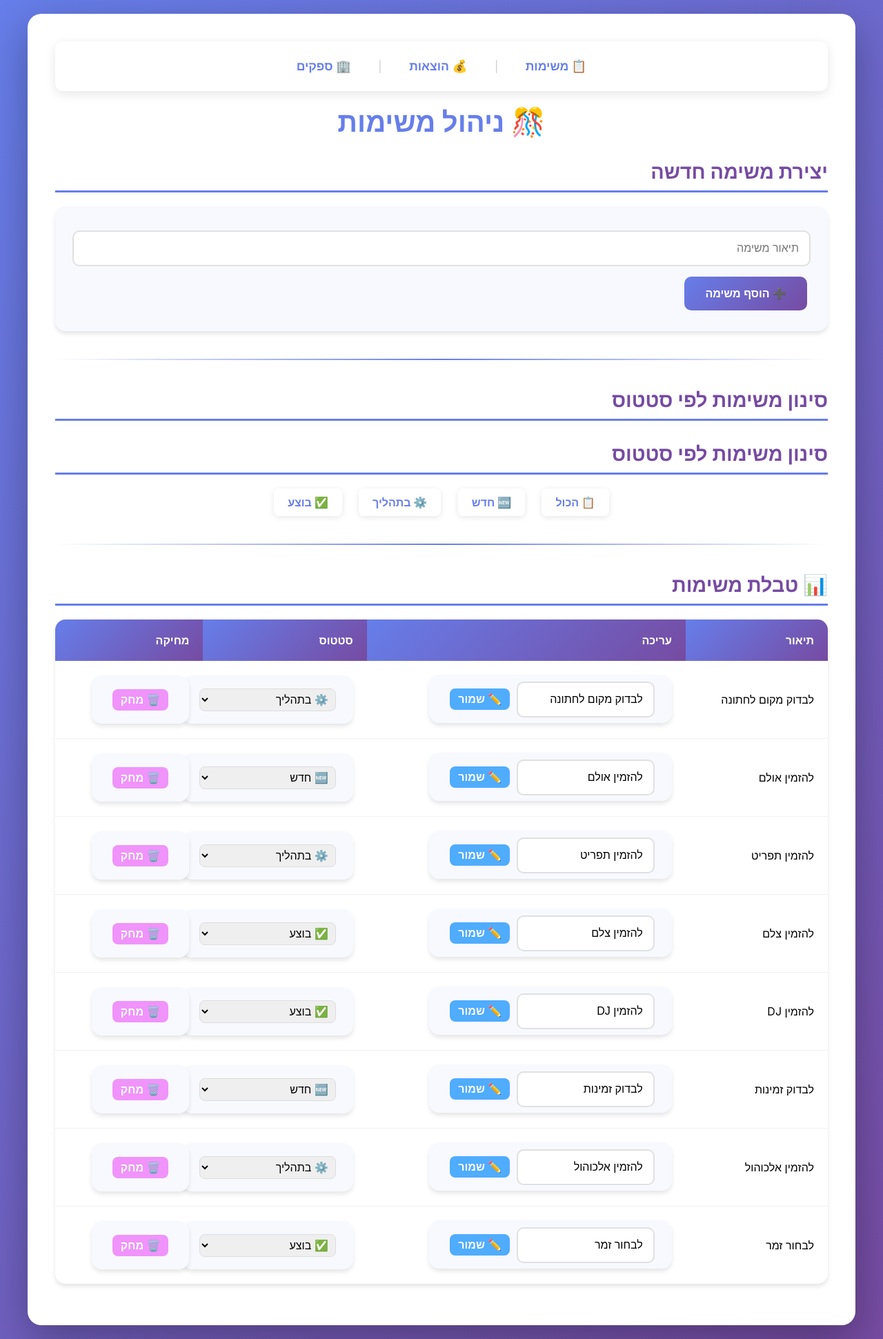
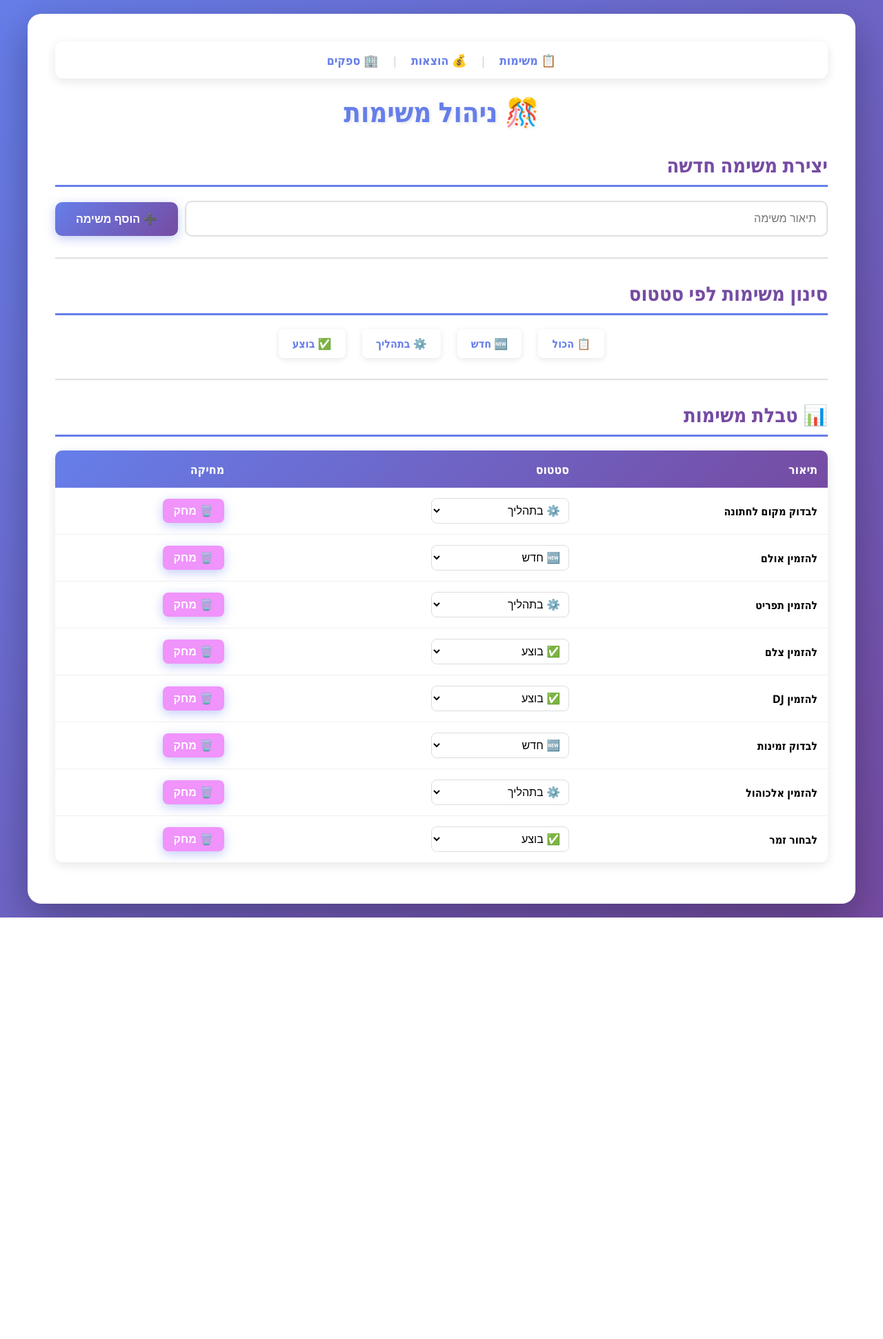
Before and after one commit to yosefyeshua/wedding-system, a Flask app: page /tasks in a window 1280 px wide. Shown: the whole page at 69% size. After the commit the page ends 1330 px from the top, so only its background shows below. Run offline with Flask 3, Linux system fonts and the light colour scheme; data comes from the database, SQL or seed files in the repository; both versions use the stored data as it was after the commit.

Commit message:
Fixed tasks table - added description column support

```diff
--- a/app.py
+++ b/app.py
@@ -1,128 +1,82 @@
-from flask import Flask, render_template, request, redirect, url_for
+from flask import Flask, render_template, request, redirect
 import sqlite3
 
 app = Flask(__name__)
 
-# פונקציה טלחיבור ל-Database
-def get_db_connection():
+# ===== HOME =====
+@app.route('/')
+def index():
+    return redirect('/tasks')
+
+# ===== TASKS ROUTES =====
+@app.route('/tasks')
+def tasks():
+    status_filter = request.args.get('status')
     conn = sqlite3.connect('database.db')
-    conn.row_factory = sqlite3.Row  # מאפשר גישה לעמודות בשם
-    return conn
-
-@app.route("/")
-def home():
-    # דף הבית יעביר אוטומטית למסך המשימות
-    return redirect(url_for("tasks_page"))
-
-@app.route("/tasks", methods=["GET"])
-def tasks_page():
-    """
-    מסך ניהול משימות:
-    - מציג רשימת משימות
-    - מאפשר סינון לפי סטטוס (חדש/בתהליך/בוצע)
-    """
-    status_filter = request.args.get("status")
-
-    conn = get_db_connection()
+    conn.row_factory = sqlite3.Row
+    c = conn.cursor()
 
     if status_filter:
-        tasks = conn.execute('SELECT * FROM tasks WHERE status = ?', (status_filter,)).fetchall()
+        c.execute('SELECT * FROM tasks WHERE status = ?', (status_filter,))
     else:
-        tasks = conn.execute('SELECT * FROM tasks').fetchall()
+        c.execute('SELECT * FROM tasks')
 
+    tasks = c.fetchall()
     conn.close()
+    return render_template('tasks.html', tasks=tasks)
 
-    return render_template("tasks.html", tasks=tasks, current_status=status_filter)
-
-@app.route("/tasks/create", methods=["POST"])
+@app.route('/tasks/create', methods=['POST'])
 def create_task():
-    """
-    יצירת משימה חדשה (User Story: יצירת משימה)
-    """
-    title = request.form.get("title")
-
-    if title:
-        conn = get_db_connection()
-        conn.execute('INSERT INTO tasks (title, status) VALUES (?, ?)',
-                     (title, 'חדש'))
-        conn.commit()
-        conn.close()
-
-    return redirect(url_for("tasks_page"))
-
-@app.route("/tasks/<int:task_id>/edit", methods=["POST"])
-def edit_task(task_id):
-    """
-    עריכת משימה קיימת (User Story: עריכת משימה)
-    """
-    new_title = request.form.get("title")
-    new_status = request.form.get("status")
-
-    conn = get_db_connection()
-
-    if new_title and new_status:
-        conn.execute('UPDATE tasks SET title = ?, status = ? WHERE id = ?',
-                     (new_title, new_status, task_id))
-    elif new_title:
-        conn.execute('UPDATE tasks SET title = ? WHERE id = ?',
-                     (new_title, task_id))
-    elif new_status:
-        conn.execute('UPDATE tasks SET status = ? WHERE id = ?',
-                     (new_status, task_id))
-
+    description = request.form['description']
+    conn = sqlite3.connect('database.db')
+    c = conn.cursor()
+    c.execute('INSERT INTO tasks (title, description, status) VALUES (?, ?, ?)', (description, description, 'חדש'))
     conn.commit()
     conn.close()
-
-    return redirect(url_for("tasks_page"))
-
-@app.route("/tasks/<int:task_id>/delete", methods=["POST"])
-def delete_task(task_id):
-    """
-    מחיקת משימה (User Story: מחיקת משימה)
-    """
-    conn = get_db_connection()
-    conn.execute('DELETE FROM tasks WHERE id = ?', (task_id,))
+    return redirect('/tasks')
+@app.route('/tasks/status/<int:task_id>', methods=['POST'])
+def update_task_status(task_id):
+    new_status = request.form['new_status']
+    conn = sqlite3.connect('database.db')
+    c = conn.cursor()
+    c.execute('UPDATE tasks SET status = ? WHERE id = ?', (new_status, task_id))
     conn.commit()
     conn.close()
+    return redirect('/tasks')
 
-    return redirect(url_for("tasks_page"))
+@app.route('/tasks/delete/<int:task_id>', methods=['POST'])
+def delete_task(task_id):
+    conn = sqlite3.connect('database.db')
+    c = conn.cursor()
+    c.execute('DELETE FROM tasks WHERE id = ?', (task_id,))
+    conn.commit()
+    conn.close()
+    return redirect('/tasks')
 
-@app.route("/budget", methods=["GET"])
-def budget_page():
-    """
-    מסך הוצאות + סיכום (User Stories: הוספת הוצאה, סיכום הוצאות)
-    """
-    conn = get_db_connection()
-    expenses = conn.execute('SELECT * FROM expenses').fetchall()
+# ===== BUDGET ROUTES =====
+@app.route('/budget')
+def budget():
+    conn = sqlite3.connect('database.db')
+    conn.row_factory = sqlite3.Row
+    c = conn.cursor()
+    c.execute('SELECT * FROM expenses')
+    expenses = c.fetchall()
+    c.execute('SELECT SUM(amount) FROM expenses')
+    total = c.fetchone()[0] or 0
+    conn.close()
+    return render_template('budget.html', expenses=expenses, total=total)
 
-    # חישוב סכום כולל
-    total = sum(expense['amount'] for expense in expenses)
+@app.route('/budget/add', methods=['POST'])
+def add_expense():
+    description = request.form['description']
+    amount = float(request.form['amount'])
+    conn = sqlite3.connect('database.db')
+    c = conn.cursor()
+    c.execute('INSERT INTO expenses (description, amount) VALUES (?, ?)', (description, amount))
+    conn.commit()
+    conn.close()
+    return redirect('/budget')
 
-    conn.close()
-
-    return render_template("budget.html", expenses=expenses, total=total)
-
-@app.route("/budget/add", methods=["POST"])
-def add_expense():
-    """
-    הוספת הוצאה (User Story: הוספת הוצאה)
-    """
-    description = request.form.get("description")
-    amount_str = request.form.get("amount")
-
-    try:
-        amount = float(amount_str)
-    except (TypeError, ValueError):
-        amount = 0
-
-    if description and amount > 0:
-        conn = get_db_connection()
-        conn.execute('INSERT INTO expenses (description, amount) VALUES (?, ?)',
-                     (description, amount))
-        conn.commit()
-        conn.close()
-
-    return redirect(url_for("budget_page"))
 # ===== SUPPLIERS ROUTES =====
 @app.route('/suppliers')
 def suppliers():
@@ -159,5 +113,6 @@
     conn.commit()
     conn.close()
     return redirect('/suppliers')
-if __name__ == "__main__":
+
+if __name__ == '__main__':
     app.run(debug=True, port=5001)
--- a/static/css/style.css
+++ b/static/css/style.css
@@ -10,59 +6,82 @@
 }
 
 body {
-    font-family: -apple-system, BlinkMacSystemFont, 'Segoe UI', 'Roboto', 'Helvetica', 'Arial', sans-serif;
+    font-family: 'Segoe UI', Tahoma, Geneva, Verdana, sans-serif;
     background: linear-gradient(135deg, #667eea 0%, #764ba2 100%);
     min-height: 100vh;
     padding: 20px;
     direction: rtl;
 }
 
-/* מיכל ראשי */
 .container {
     max-width: 1200px;
     margin: 0 auto;
     background: white;
+    padding: 40px;
     border-radius: 20px;
     box-shadow: 0 20px 60px rgba(0, 0, 0, 0.3);
-    padding: 40px;
+    animation: fadeIn 0.5s ease-in;
 }
 
-/* כותרת ראשית */
+@keyframes fadeIn {
+    from {
+        opacity: 0;
+        transform: translateY(-20px);
+    }
+    to {
+        opacity: 1;
+        transform: translateY(0);
+    }
+}
+
+/* ===== HEADINGS ===== */
 h1 {
     color: #667eea;
+    text-align: center;
+    margin-bottom: 30px;
     font-size: 2.5rem;
-    margin-bottom: 10px;
-    text-align: center;
-    font-weight: 700;
+    text-shadow: 2px 2px 4px rgba(0, 0, 0, 0.1);
 }
 
 h2 {
     color: #764ba2;
-    font-size: 1.8rem;
     margin: 30px 0 20px 0;
     padding-bottom: 10px;
     border-bottom: 3px solid #667eea;
+    font-size: 1.8rem;
 }
 
-/* טפסים */
+h3 {
+    color: #667eea;
+    margin: 20px 0 15px 0;
+    font-size: 1.3rem;
+}
+
+hr {
+    border: none;
+    border-top: 2px solid #e0e0e0;
+    margin: 30px 0;
+}
+
+/* ===== FORMS ===== */
 form {
-    background: #f8f9ff;
-    padding: 25px;
-    border-radius: 15px;
-    margin-bottom: 30px;
-    box-shadow: 0 4px 6px rgba(0, 0, 0, 0.1);
+    margin: 20px 0;
+    display: flex;
+    gap: 10px;
+    flex-wrap: wrap;
+    align-items: center;
 }
 
 input[type="text"],
 input[type="number"],
 select {
-    width: 100%;
+    flex: 1;
+    min-width: 200px;
     padding: 15px;
-    margin: 10px 0;
     border: 2px solid #e0e0e0;
     border-radius: 10px;
-    font-size: 16px;
-    transition: all 0.3s ease;
+    font-size: 1rem;
+    transition: all 0.3s;
 }
 
 input[type="text"]:focus,
@@ -70,75 +89,65 @@
 select:focus {
     outline: none;
     border-color: #667eea;
-    box-shadow: 0 0 0 3px rgba(102, 126, 234, 0.1);
+    box-shadow: 0 0 10px rgba(102, 126, 234, 0.3);
 }
 
-/* כפתורים */
 button {
+    padding: 15px 30px;
     background: linear-gradient(135deg, #667eea 0%, #764ba2 100%);
     color: white;
-    padding: 15px 30px;
     border: none;
     border-radius: 10px;
-    font-size: 16px;
-    font-weight: 600;
+    font-size: 1rem;
+    font-weight: bold;
     cursor: pointer;
-    transition: all 0.3s ease;
-    margin: 5px;
+    transition: all 0.3s;
+    box-shadow: 0 4px 15px rgba(102, 126, 234, 0.4);
 }
 
 button:hover {
     transform: translateY(-2px);
-    box-shadow: 0 10px 20px rgba(102, 126, 234, 0.3);
+    box-shadow: 0 6px 20px rgba(102, 126, 234, 0.6);
 }
 
 button:active {
     transform: translateY(0);
 }
 
-/* קישורי סינון */
-a {
-    color: #667eea;
-    text-decoration: none;
-    font-weight: 600;
-    padding: 10px 20px;
-    border-radius: 8px;
-    transition: all 0.3s ease;
-    display: inline-block;
-    margin: 5px;
+/* ===== TABLES ===== */
+table {
+    width: 100%;
+    border-collapse: collapse;
+    margin: 20px 0;
+    background: white;
+    border-radius: 10px;
+    overflow: hidden;
+    box-shadow: 0 4px 15px rgba(0, 0, 0, 0.1);
 }
 
-a:hover {
-    background: #667eea;
+thead {
+    background: linear-gradient(135deg, #667eea 0%, #764ba2 100%);
     color: white;
-    transform: translateY(-2px);
-}
-
-/* טבלאות */
-table {
-    width: 100%;
-    border-collapse: separate;
-    border-spacing: 0;
-    margin: 20px 0;
-    background: white;
-    border-radius: 15px;
-    overflow: hidden;
-    box-shadow: 0 4px 6px rgba(0, 0, 0, 0.1);
 }
 
 th {
-    background: linear-gradient(135deg, #667eea 0%, #764ba2 100%);
-    color: white;
-    padding: 20px;
+    padding: 15px;
     text-align: right;
-    font-weight: 600;
-    font-size: 16px;
+    font-weight: bold;
+    font-size: 1.1rem;
 }
 
 td {
-    padding: 20px;
+    padding: 15px;
     border-bottom: 1px solid #f0f0f0;
     text-align: right;
+    color: #333 !important;
+    vertical-align: middle;
+}
+
+td strong {
+    color: #333 !important;
+    font-size: 1rem;
 }
 
 tr:hover {
@@ -169,44 +166,74 @@
 
 li {
     background: #f8f9ff;
-    padding: 15px 20px;
+    padding: 15px;
     margin: 10px 0;
     border-radius: 10px;
     border-right: 4px solid #667eea;
-    font-size: 16px;
-    transition: all 0.3s ease;
+    transition: all 0.3s;
 }
 
 li:hover {
     transform: translateX(-5px);
-    box-shadow: 0 4px 6px rgba(0, 0, 0, 0.1);
+    box-shadow: 0 4px 15px rgba(102, 126, 234, 0.2);
 }
 
-/* קו הפרדה */
-hr {
-    border: none;
-    height: 2px;
-    background: linear-gradient(90deg, transparent, #667eea, transparent);
-    margin: 40px 0;
+/* ===== LINKS ===== */
+a {
+    color: #667eea;
+    text-decoration: none;
+    font-weight: bold;
+    transition: all 0.3s;
 }
 
-/* אנימציות */
-@keyframes fadeIn {
-    from {
-        opacity: 0;
-        transform: translateY(20px);
-    }
-    to {
-        opacity: 1;
-        transform: translateY(0);
-    }
+a:hover {
+    color: #764ba2;
+    text-decoration: underline;
 }
 
-.container {
-    animation: fadeIn 0.5s ease;
+/* ===== EMPTY MESSAGE ===== */
+.empty-message {
+    text-align: center;
+    padding: 40px;
+    background: #f8f9ff;
+    border-radius: 10px;
+    color: #666;
+    font-size: 1.2rem;
 }
 
-/* Responsive - מובייל */
+.empty-message p {
+    margin: 0;
+}
+
+/* ===== STATUS BADGES ===== */
+.status-new {
+    background: #4CAF50;
+    color: white;
+    padding: 6px 12px;
+    border-radius: 20px;
+    font-size: 0.9rem;
+    font-weight: bold;
+}
+
+.status-active {
+    background: #FF9800;
+    color: white;
+    padding: 6px 12px;
+    border-radius: 20px;
+    font-size: 0.9rem;
+    font-weight: bold;
+}
+
+.status-done {
+    background: #764ba2;
+    color: white;
+    padding: 6px 12px;
+    border-radius: 20px;
+    font-size: 0.9rem;
+    font-weight: bold;
+}
+
+/* ===== RESPONSIVE ===== */
 @media (max-width: 768px) {
     .container {
         padding: 20px;
--- a/templates/tasks.html
+++ b/templates/tasks.html
@@ -28,7 +28,6 @@
         <hr>
 
         <h2>סינון משימות לפי סטטוס</h2>
-        <h2>סינון משימות לפי סטטוס</h2>
         <div style="text-align: center; margin: 20px 0;">
             <a href="/tasks" style="display: inline-block; margin: 0 10px; padding: 10px 20px; background: rgba(255,255,255,0.95); border-radius: 8px; text-decoration: none; color: #667eea; font-weight: bold; box-shadow: 0 2px 8px rgba(0,0,0,0.1);">📋 הכול</a>
             <a href="/tasks?status=חדש" style="display: inline-block; margin: 0 10px; padding: 10px 20px; background: rgba(255,255,255,0.95); border-radius: 8px; text-decoration: none; color: #667eea; font-weight: bold; box-shadow: 0 2px 8px rgba(0,0,0,0.1);">🆕 חדש</a>
@@ -44,7 +43,6 @@
             <thead>
                 <tr>
                     <th>תיאור</th>
-                    <th>עריכה</th>
                     <th>סטטוס</th>
                     <th>מחיקה</th>
                 </tr>
@@ -52,16 +50,10 @@
             <tbody>
                 {% for task in tasks %}
                 <tr>
-                    <td>{{ task.description }}</td>
-                    <td>
-                        <form action="/tasks/edit/{{ task.id }}" method="post" style="display: inline;">
-                            <input type="text" name="new_description" value="{{ task.description }}" style="width: 200px;">
-                            <button type="submit" style="background: #4facfe; border: none; padding: 6px 12px; border-radius: 8px; color: white; cursor: pointer;">✏️ שמור</button>
-                        </form>
-                    </td>
+                 <td><strong style="color: black !important;">{{ task.description }}</strong></td>
                     <td>
                         <form action="/tasks/status/{{ task.id }}" method="post" style="display: inline;">
-                            <select name="new_status" onchange="this.form.submit()" style="padding: 6px; border-radius: 8px; border: 1px solid #ddd;">
+                            <select name="new_status" onchange="this.form.submit()" style="padding: 8px; border-radius: 8px; border: 1px solid #ddd; background: white;">
                                 <option value="חדש" {% if task.status == 'חדש' %}selected{% endif %}>🆕 חדש</option>
                                 <option value="בתהליך" {% if task.status == 'בתהליך' %}selected{% endif %}>⚙️ בתהליך</option>
                                 <option value="בוצע" {% if task.status == 'בוצע' %}selected{% endif %}>✅ בוצע</option>
@@ -70,7 +62,7 @@
                     </td>
                     <td>
                         <form action="/tasks/delete/{{ task.id }}" method="post" style="display: inline;">
-                            <button type="submit" style="background: #f093fb; border: none; padding: 6px 12px; border-radius: 8px; cursor: pointer; font-size: 1rem;">🗑️ מחק</button>
+                            <button type="submit" style="background: #f093fb; border: none; padding: 8px 16px; border-radius: 8px; cursor: pointer; font-size: 1rem; color: white;">🗑️ מחק</button>
                         </form>
                     </td>
                 </tr>
```
Also changed, not shown: other parts of static/css/style.css (+16 -24 lines), database.db. Lines whose indentation alone changed are shown as unchanged.
